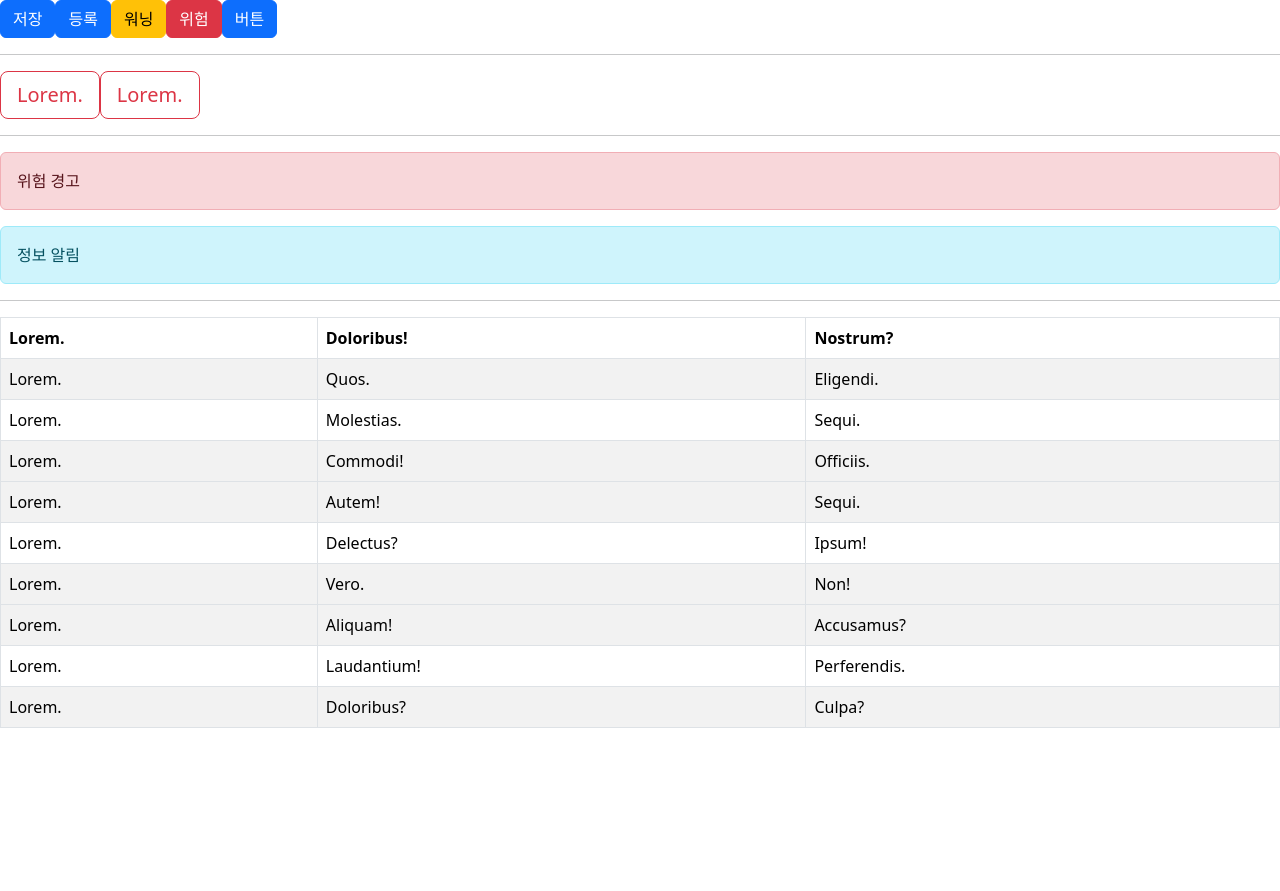
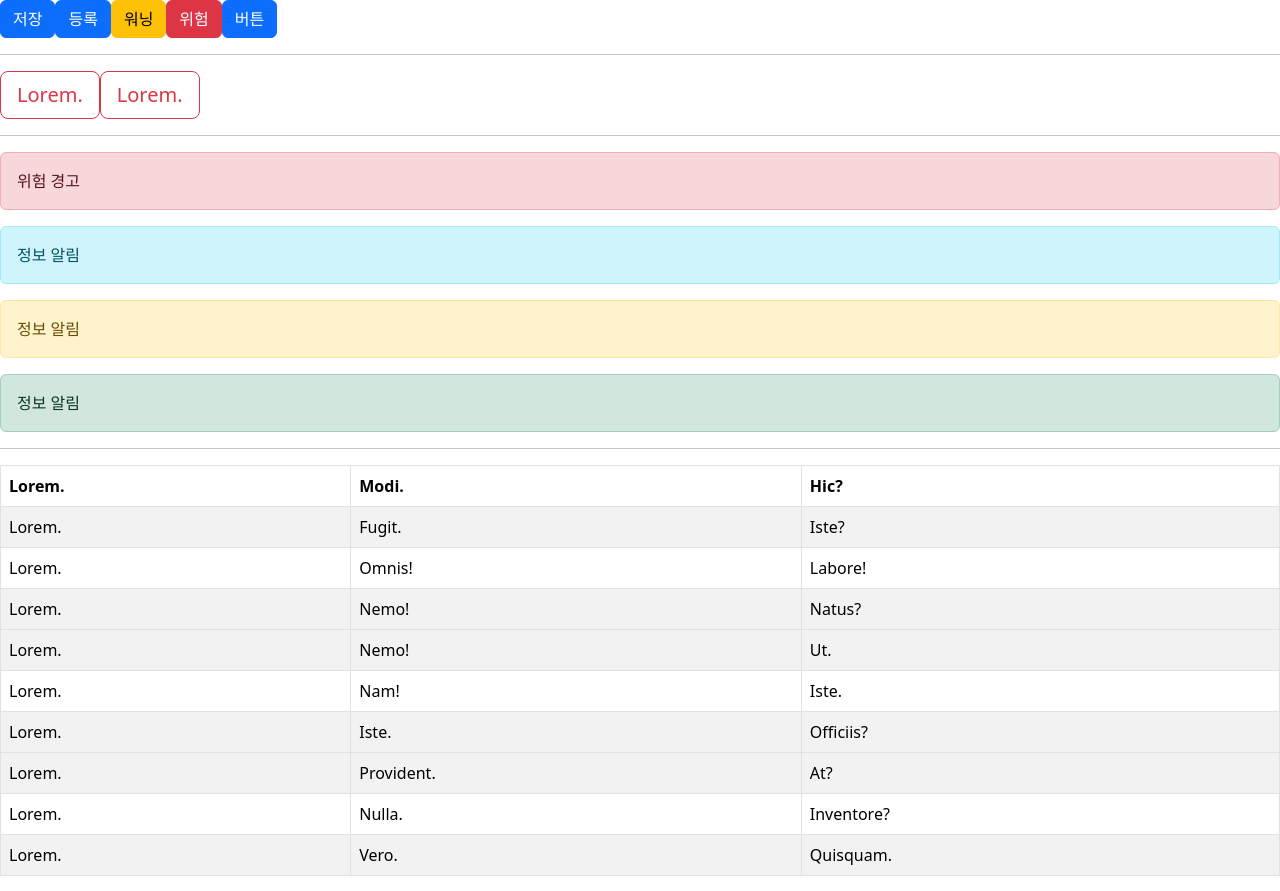
Before and after one commit to sebaek/react-20250630, a React (Vite) app: page / in a window 1280 px wide. Shown: the top 891 px of the page. Before the commit the page ends 800 px from the top, so only its background shows below. Built offline with nearby package versions, Linux system fonts and the light colour scheme.

Commit message:
react bootstrap

```diff
--- a/src/App16.jsx
+++ b/src/App16.jsx
@@ -1,4 +1,4 @@
-import { Alert, Button } from "react-bootstrap";
+import { Alert, Button, Table } from "react-bootstrap";
 
 function App16() {
   return (
@@ -17,10 +17,72 @@ function App16() {
       <hr />
       <Alert variant="danger">위험 경고</Alert>
       <Alert variant="info">정보 알림</Alert>
+      <Alert variant="warning">정보 알림</Alert>
+      <Alert variant="success">정보 알림</Alert>
       {/*  연습 : Alert 만들어보기*/}
       <hr />
       {/*  연습 : Table component 사용해서 아래와 같은 table 만들어보기  */}
       {/*table.table.table-striped.table-bordered.table-hover>thead>tr>th*3>lorem1^^^tbody>tr*3>td*3>lorem1*/}
+      <Table striped={true} bordered={true} hover={true}>
+        <thead>
+          <tr>
+            <th>Lorem.</th>
+            <th>Modi.</th>
+            <th>Hic?</th>
+          </tr>
+        </thead>
+        <tbody>
+          <tr>
+            <td>Lorem.</td>
+            <td>Fugit.</td>
+            <td>Iste?</td>
+          </tr>
+          <tr>
+            <td>Lorem.</td>
+            <td>Omnis!</td>
+            <td>Labore!</td>
+          </tr>
+          <tr>
+            <td>Lorem.</td>
+            <td>Nemo!</td>
+            <td>Natus?</td>
+          </tr>
+        </tbody>
+        <tbody>
+          <tr>
+            <td>Lorem.</td>
+            <td>Nemo!</td>
+            <td>Ut.</td>
+          </tr>
+          <tr>
+            <td>Lorem.</td>
+            <td>Nam!</td>
+            <td>Iste.</td>
+          </tr>
+          <tr>
+            <td>Lorem.</td>
+            <td>Iste.</td>
+            <td>Officiis?</td>
+          </tr>
+        </tbody>
+        <tbody>
+          <tr>
+            <td>Lorem.</td>
+            <td>Provident.</td>
+            <td>At?</td>
+          </tr>
+          <tr>
+            <td>Lorem.</td>
+            <td>Nulla.</td>
+            <td>Inventore?</td>
+          </tr>
+          <tr>
+            <td>Lorem.</td>
+            <td>Vero.</td>
+            <td>Quisquam.</td>
+          </tr>
+        </tbody>
+      </Table>
       <table className="table table-striped table-bordered table-hover">
         <thead>
           <tr>
```
